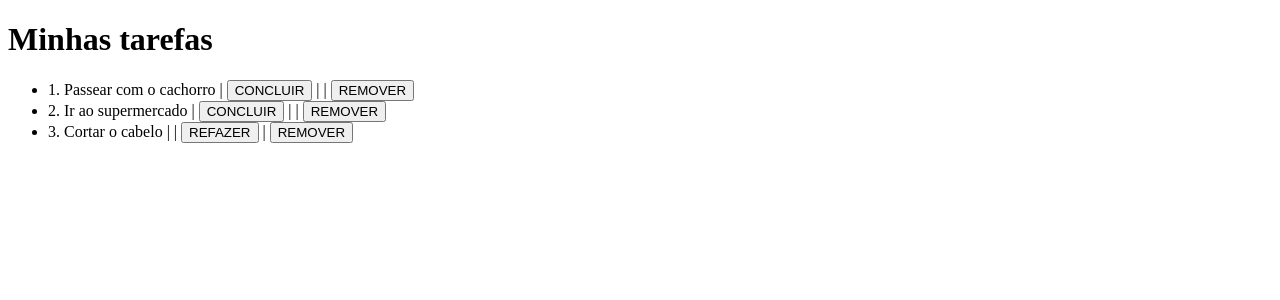
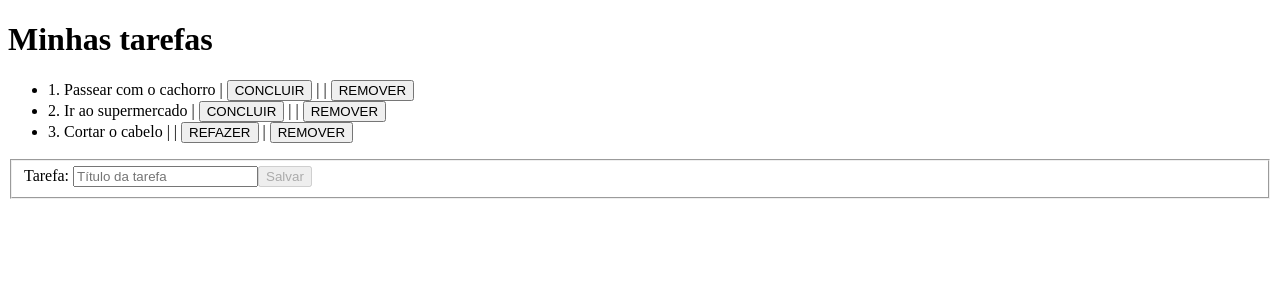
Before and after one commit to Davidxy9/InicialTodoAngular, an Angular app: page / in a window 1280 px wide. Shown: the top 300 px of the page. Built offline with nearby package versions, Linux system fonts and the light colour scheme.

Commit message:
exibindo validações e desabilitando botão

```diff
--- a/src/app/app.component.html
+++ b/src/app/app.component.html
@@ -2,7 +2,17 @@
 <ul>
   <li *ngFor="let todo of todos">
     {{ todo.id }}. {{ todo.title }} |
-    <button *ngIf="!todo.done">CONCLUIR</button> |
-    <button *ngIf="todo.done">REFAZER</button> |
-    <button (click)="remove(todo)">REMOVER</button> </li>
+    <button *ngIf="!todo.done" (click)="markAsDone(todo)">CONCLUIR</button> |
+    <button *ngIf="todo.done" (click)="markAsUndone(todo)">REFAZER</button> |
+    <button (click)="remove(todo)">REMOVER</button>
+  </li>
 </ul>
+
+<form [formGroup]="form">
+  <fieldset>
+    <label>Tarefa: </label>
+    <input type="text" placeholder="Título da tarefa" maxlength="60" formControlName="title">
+    <small *ngIf="form.controls.title.invalid && !form.controls.title.pristine">Este campo deve conter entre 3 e 60 caracteres</small>
+    <button [disabled]="form.invalid">Salvar</button>
+  </fieldset>
+</form>
--- a/src/app/app.component.ts
+++ b/src/app/app.component.ts
@@ -1,4 +1,5 @@
 import { Component } from '@angular/core';
+import { FormBuilder, FormGroup, Validators } from '@angular/forms';
 import { Todo } from 'src/models/todo.model';
 
 @Component({
@@ -9,8 +10,17 @@
 export class AppComponent {
   public todos: Todo [] = [];
   public title: String = 'Minhas tarefas';
+  public form: FormGroup;
 
-  constructor() {
+  constructor(private fb: FormBuilder) {
+    this.form = this.fb.group({
+      title: ['', Validators.compose([
+        Validators.minLength(3),
+        Validators.maxLength(60),
+        Validators.required
+
+      ])]
+    });
     this.todos.push(new Todo(1, 'Passear com o cachorro', false));
     this.todos.push(new Todo(2, 'Ir ao supermercado', false));
     this.todos.push(new Todo(3, 'Cortar o cabelo', true));
@@ -23,12 +33,12 @@
     }
   }
 
-  markAsDone(){
-
+  markAsDone(todo: Todo){
+    todo.done = true;
   }
 
-  markAsUndone(){
-
+  markAsUndone(todo: Todo){
+    todo.done = false;
   }
 
 }
--- a/src/app/app.module.ts
+++ b/src/app/app.module.ts
@@ -1,4 +1,5 @@
 import { NgModule } from '@angular/core';
+import { ReactiveFormsModule } from '@angular/forms';
 import { BrowserModule } from '@angular/platform-browser';
 
 import { AppComponent } from './app.component';
@@ -8,7 +9,8 @@
     AppComponent
   ],
   imports: [
-    BrowserModule
+    BrowserModule,
+    ReactiveFormsModule
   ],
   providers: [],
   bootstrap: [AppComponent]
--- a/tsconfig.json
+++ b/tsconfig.json
@@ -7,7 +7,7 @@
     "forceConsistentCasingInFileNames": true,
     "strict": true,
     "noImplicitOverride": true,
-    "noPropertyAccessFromIndexSignature": true,
+    "noPropertyAccessFromIndexSignature": false,
     "noImplicitReturns": true,
     "noFallthroughCasesInSwitch": true,
     "sourceMap": true,
```
